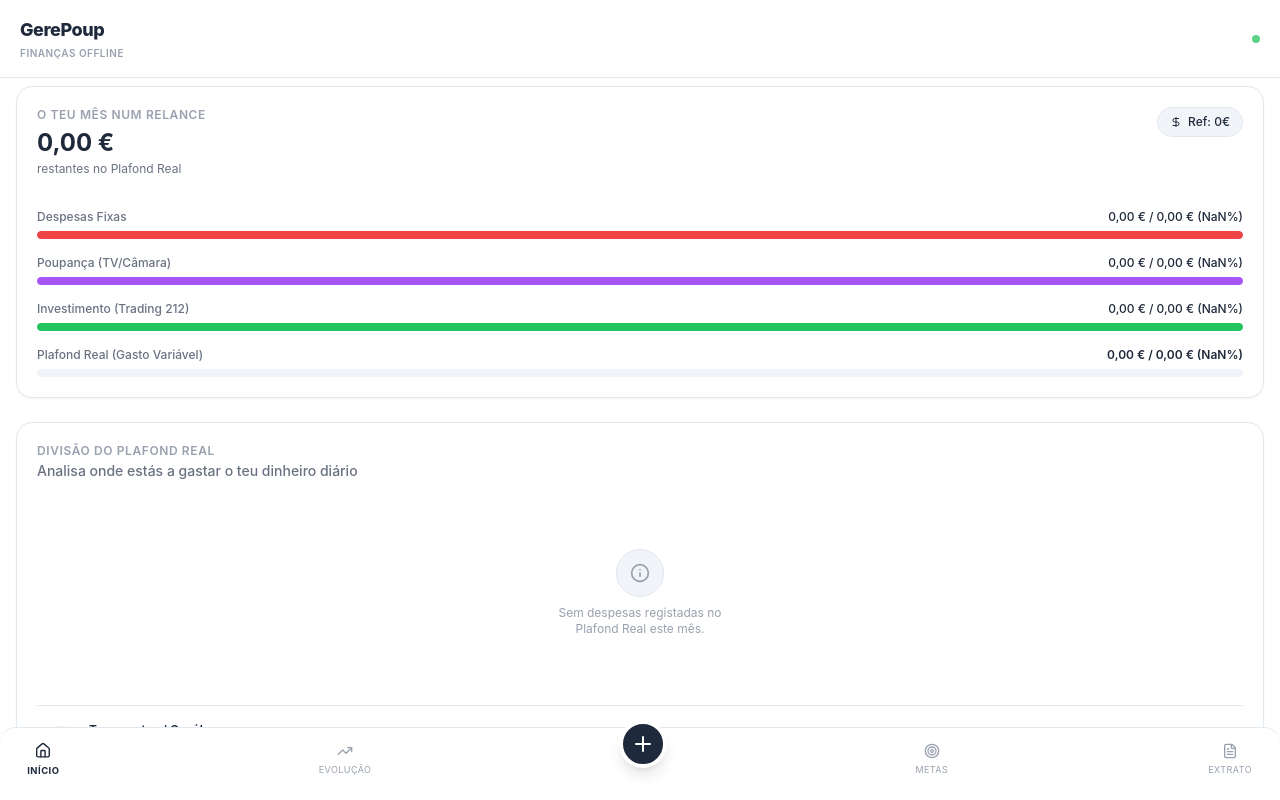
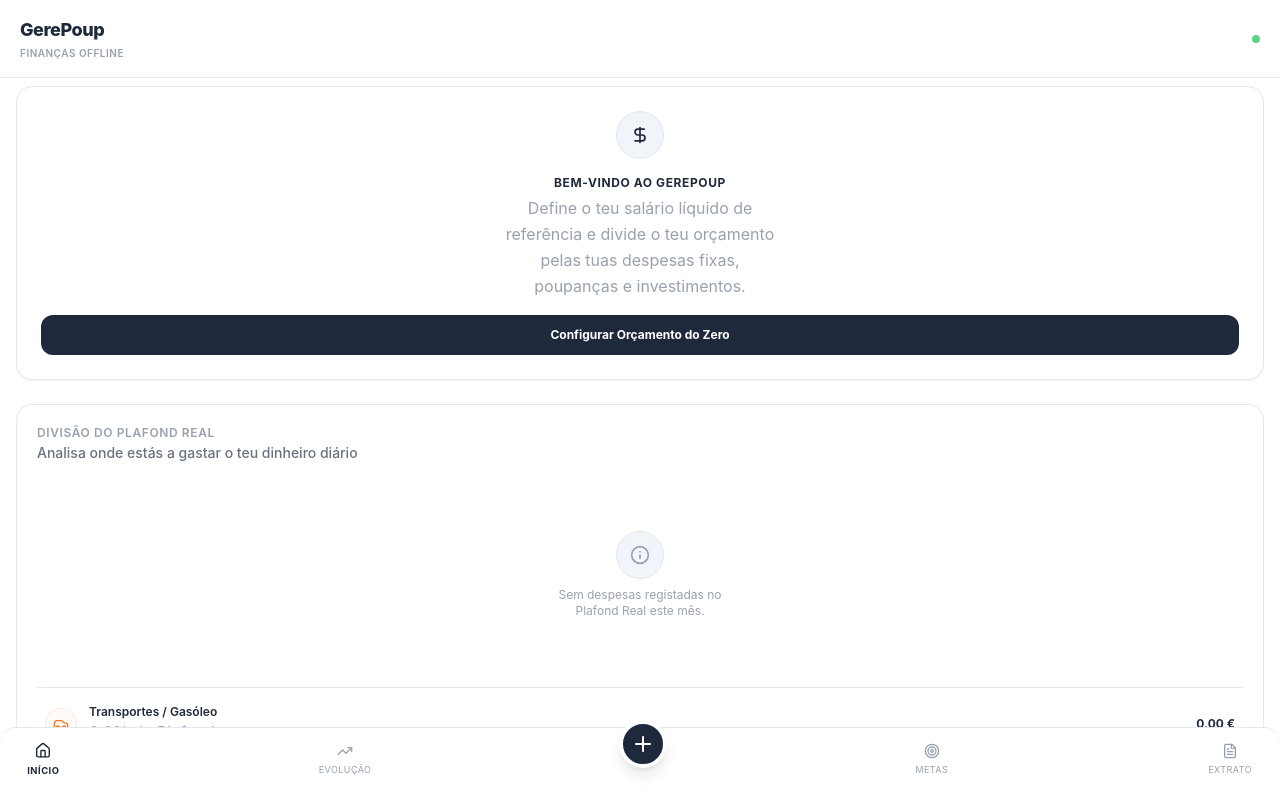
Before and after one commit to Gabusuck/money-manager, a React (Vite) app: page / in a window 1280 px wide. Built offline with nearby package versions, Linux system fonts and the light colour scheme.

Commit message:
feat: add zero budget onboarding card and protect against NaN divisions

```diff
--- a/src/components/Dashboard.tsx
+++ b/src/components/Dashboard.tsx
@@ -43,11 +43,11 @@ export const Dashboard: React.FC<DashboardProps> = ({
   const spentPlafondReal = spentTransportes + spentLazer + spentOutros;
   const remainingPlafondReal = budget.plafondReal - spentPlafondReal;
 
-  // Percentagens para as barras
-  const pctFixos = Math.min((spentFixos / budget.fixos) * 100, 100);
-  const pctPoupanca = Math.min((savedPoupanca / budget.poupanca) * 100, 100);
-  const pctInvestimento = Math.min((investedInvestimento / budget.investimento) * 100, 100);
-  const pctPlafondReal = Math.min((spentPlafondReal / budget.plafondReal) * 100, 100);
+  // Percentagens para as barras com proteção contra divisão por zero
+  const pctFixos = budget.fixos > 0 ? Math.min((spentFixos / budget.fixos) * 100, 100) : 0;
+  const pctPoupanca = budget.poupanca > 0 ? Math.min((savedPoupanca / budget.poupanca) * 100, 100) : 0;
+  const pctInvestimento = budget.investimento > 0 ? Math.min((investedInvestimento / budget.investimento) * 100, 100) : 0;
+  const pctPlafondReal = budget.plafondReal > 0 ? Math.min((spentPlafondReal / budget.plafondReal) * 100, 100) : 0;
 
   // Formato Monetário
   const formatEuro = (value: number) => {
@@ -69,7 +69,26 @@ export const Dashboard: React.FC<DashboardProps> = ({
   return (
     <div className="flex-1 overflow-y-auto no-scrollbar px-4 pb-24 space-y-6">
 
-      {/* Secção "O Teu Mês num Relance" */}
+      {/* Secção "O Teu Mês num Relance" ou Banner de Boas-vindas */}
+      {budget.salary === 0 ? (
+        <div className="bg-white rounded-2xl border border-brand-border p-6 mt-2 text-center space-y-4 shadow-xs">
+          <div className="w-12 h-12 rounded-full bg-brand-gray border border-brand-border text-brand-dark flex items-center justify-center mx-auto">
+            <DollarSign className="w-5 h-5" />
+          </div>
+          <div className="space-y-1">
+            <h3 className="text-xs font-bold text-brand-dark uppercase tracking-wider">Bem-vindo ao GerePoup</h3>
+            <p className="text-xxs text-gray-400 max-w-[280px] mx-auto leading-relaxed">
+              Define o teu salário líquido de referência e divide o teu orçamento pelas tuas despesas fixas, poupanças e investimentos.
+            </p>
+          </div>
+          <button
+            onClick={onEditBudget}
+            className="w-full py-3 bg-brand-dark text-white text-xs font-bold rounded-xl hover:bg-slate-800 transition-custom"
+          >
+            Configurar Orçamento do Zero
+          </button>
+        </div>
+      ) : (
         <div className="bg-white rounded-2xl border border-brand-border p-5 mt-2 space-y-6 shadow-xs">
           <div className="flex justify-between items-start">
             <div>
@@ -161,6 +180,7 @@ export const Dashboard: React.FC<DashboardProps> = ({
             </div>
           )}
         </div>
+      )}
 
       {/* Secção Gráfico Circular "Divisão do Plafond" */}
       <div className="bg-white rounded-2xl border border-brand-border p-5 space-y-4 shadow-xs">
```
Lines whose indentation alone changed are shown as unchanged.
